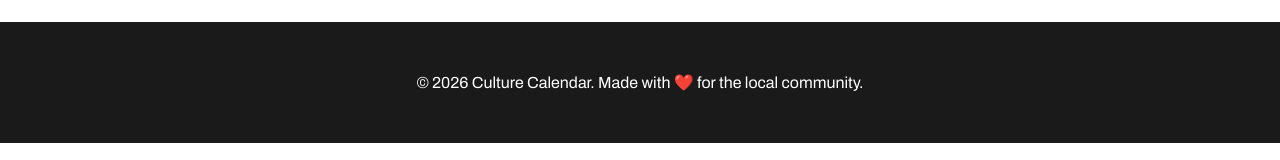
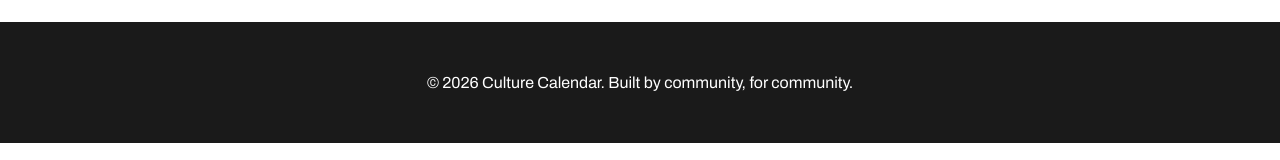
Before and after one commit to nikisiagit/bhculturecalendar, a Next.js app: page / in a window 1280 px wide. Shown: the part 476-636 px from the top of the page. Built offline with nearby package versions, Linux system fonts and the light colour scheme; no server answers.

Commit message:
Update footer text to 'Built by community, for community'

```diff
--- a/src/app/about/page.tsx
+++ b/src/app/about/page.tsx
@@ -95,7 +95,7 @@ export default async function AboutPage() {
 
             {/* Footer */}
             <footer className="footer">
-                <p>© 2026 Culture Calendar. Made with ❤️ for the local community.</p>
+                <p>© 2026 Culture Calendar. Built by community, for community.</p>
             </footer>
         </>
     );
--- a/src/app/page.tsx
+++ b/src/app/page.tsx
@@ -25,7 +25,7 @@ export default async function Home() {
 
       {/* Footer */}
       <footer className="footer">
-        <p>© 2026 Culture Calendar. Made with ❤️ for the local community.</p>
+        <p>© 2026 Culture Calendar. Built by community, for community.</p>
       </footer>
     </>
   );
--- a/src/app/venues/page.tsx
+++ b/src/app/venues/page.tsx
@@ -105,7 +105,7 @@ export default async function VenuesPage() {
 
             {/* Footer */}
             <footer className="footer">
-                <p>© 2026 Culture Calendar. Made with ❤️ for the local community.</p>
+                <p>© 2026 Culture Calendar. Built by community, for community.</p>
             </footer>
         </>
     );
```
